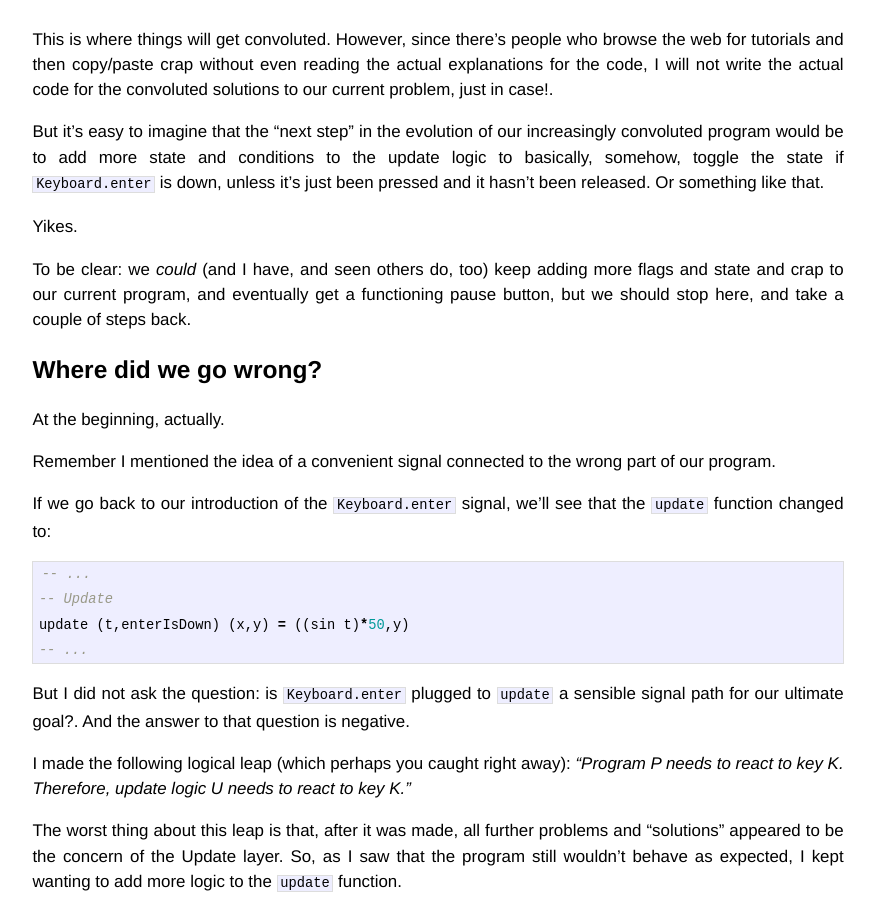
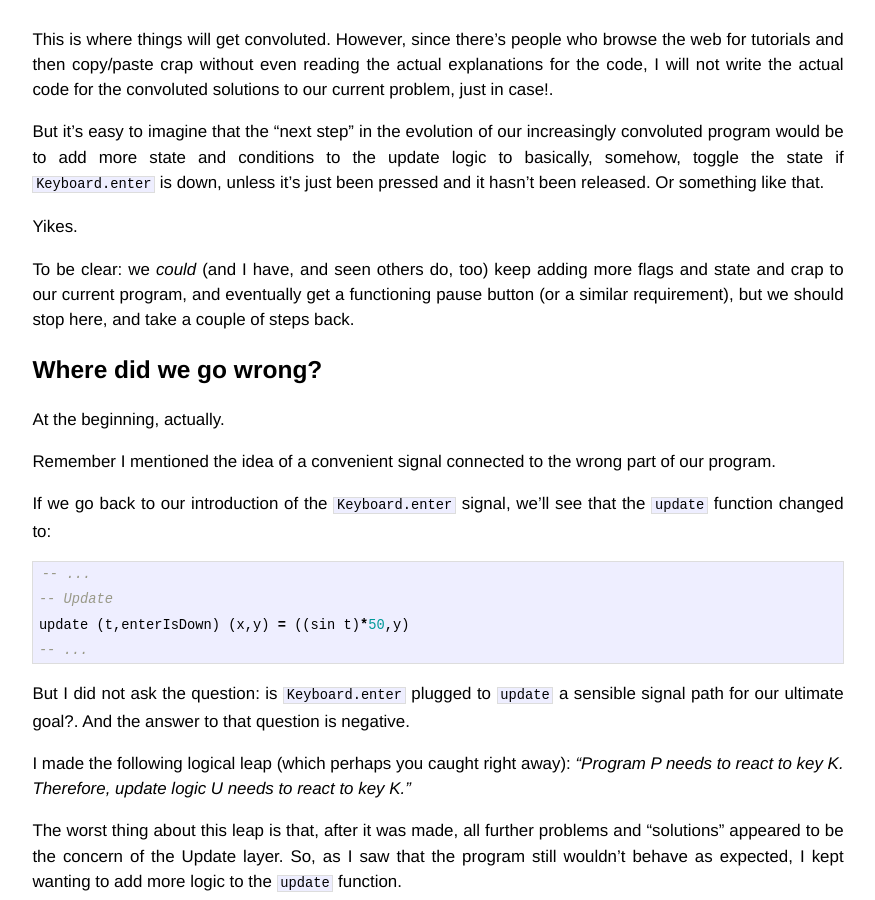
Before and after one commit to lambdatoast/lambdatoast.github.com, a Jekyll site: the page built from _posts/2013-12-17-design-your-signals.markdown, in a window 1280 px wide and 900 px high, scrolled down 3608 px. Shown: the whole window, without its empty margins (202-1077 px from the left). Built offline with Jekyll 4.4.1, drawn with Linux system fonts in a browser that asks for light colours.

Commit message:
Add clarification.

```diff
--- a/_posts/2013-12-17-design-your-signals.markdown
+++ b/_posts/2013-12-17-design-your-signals.markdown
@@ -177,8 +177,8 @@ Yikes.
 
 To be clear: we *could* (and I have, and seen others do, too) keep adding
 more flags and state and crap to our current program, and eventually get a
-functioning pause button, but we should stop here, and take a couple of
-steps back.
+functioning pause button (or a similar requirement), but we
+should stop here, and take a couple of steps back.
 
 ## Where did we go wrong?
 
```
